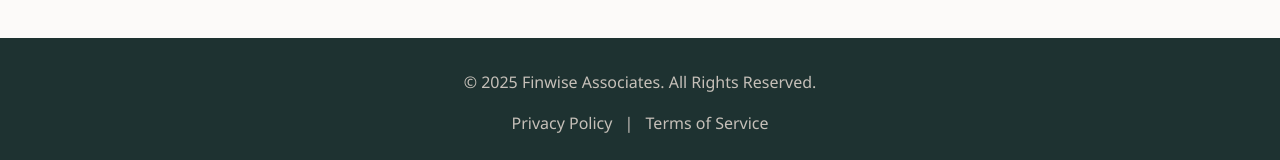
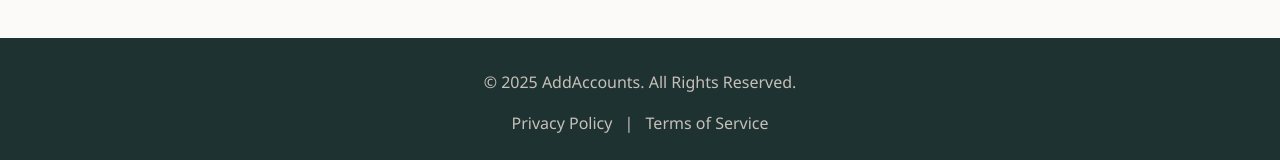
Before and after one commit to Gaurav-Sanchania/AddAccounts_Website, an Angular app: page / in a window 1280 px wide. Shown: the part 1829-1989 px from the top of the page. Built offline with nearby package versions, Linux system fonts and the light colour scheme.

Commit message:
Update footer copyright to AddAccounts

```diff
--- a/src/components/shared/footer/footer.html
+++ b/src/components/shared/footer/footer.html
@@ -1,4 +1,4 @@
 <footer>
-    <p>&copy; 2025 Finwise Associates. All Rights Reserved.</p>
+    <p>&copy; 2025 AddAccounts. All Rights Reserved.</p>
     <p> <a href="#">Privacy Policy</a> | <a href="#">Terms of Service</a> </p>
 </footer>
```
